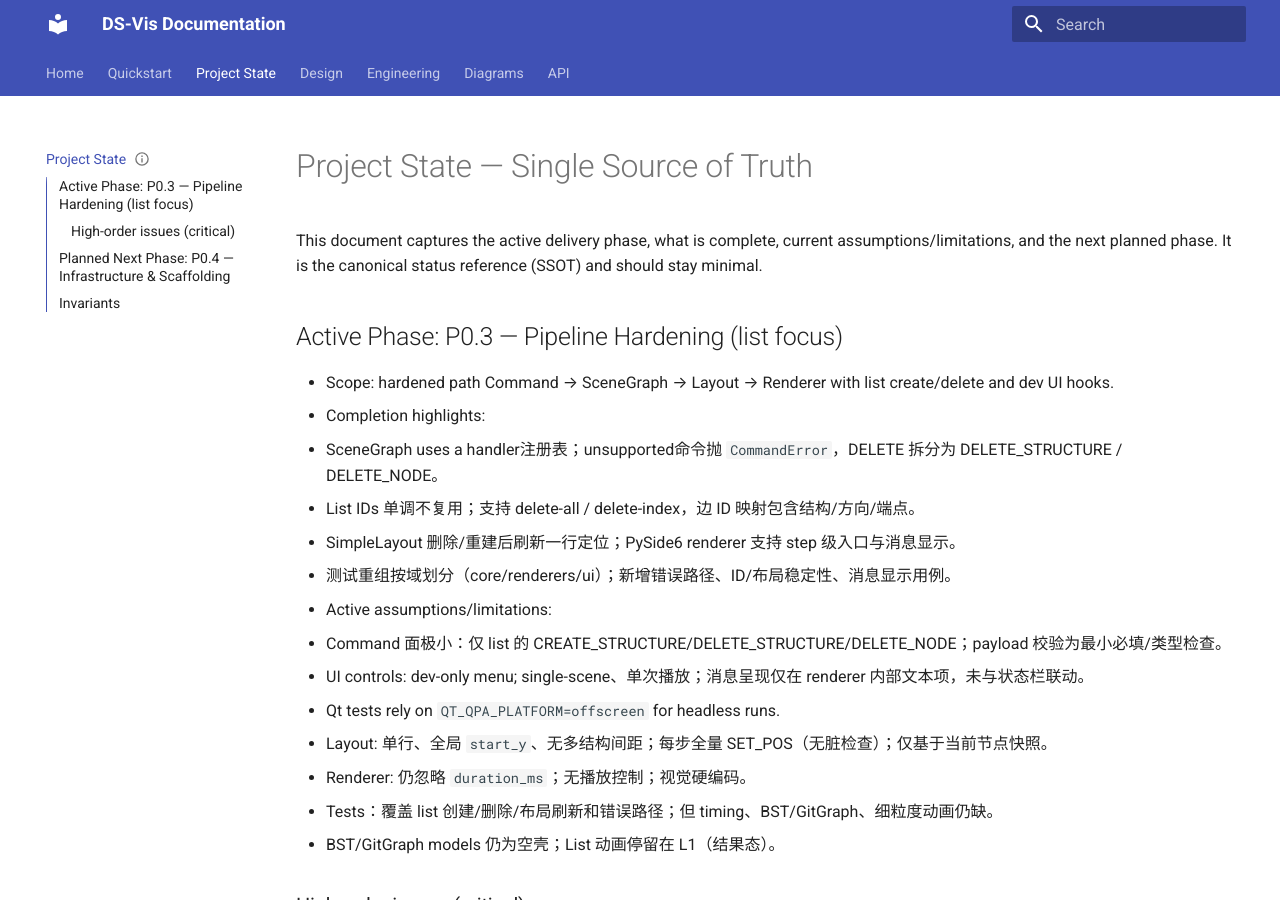
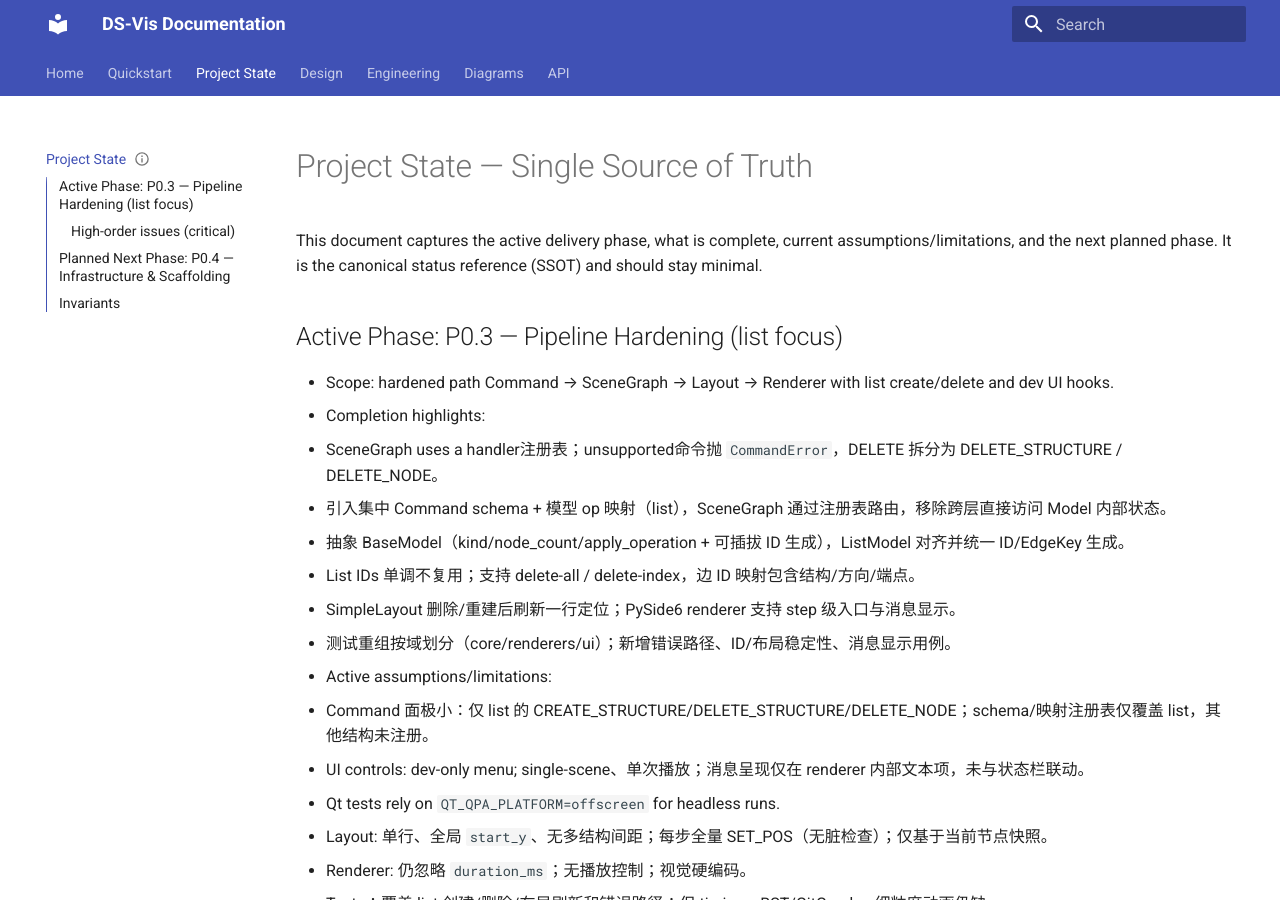
Before and after one commit to elecdot/ds-vis, an MkDocs documentation site: the page built from docs/project_state.md, in a window 1280 px wide and 900 px high. Built offline with MkDocs 1.6.1 and Material for MkDocs 9.7.7, drawn with Linux system fonts in a browser that asks for light colours.

```diff
--- a/docs/project_state.md
+++ b/docs/project_state.md
@@ -13,11 +13,13 @@ This document captures the active delivery phase, what is complete, current assu
 - Scope: hardened path Command → SceneGraph → Layout → Renderer with list create/delete and dev UI hooks.
 - Completion highlights:
   - SceneGraph uses a handler注册表；unsupported命令抛 `CommandError`，DELETE 拆分为 DELETE_STRUCTURE / DELETE_NODE。
+  - 引入集中 Command schema + 模型 op 映射（list），SceneGraph 通过注册表路由，移除跨层直接访问 Model 内部状态。
+  - 抽象 BaseModel（kind/node_count/apply_operation + 可插拔 ID 生成），ListModel 对齐并统一 ID/EdgeKey 生成。
   - List IDs 单调不复用；支持 delete-all / delete-index，边 ID 映射包含结构/方向/端点。
   - SimpleLayout 删除/重建后刷新一行定位；PySide6 renderer 支持 step 级入口与消息显示。
   - 测试重组按域划分（core/renderers/ui）；新增错误路径、ID/布局稳定性、消息显示用例。
 - Active assumptions/limitations:
-  - Command 面极小：仅 list 的 CREATE_STRUCTURE/DELETE_STRUCTURE/DELETE_NODE；payload 校验为最小必填/类型检查。
+  - Command 面极小：仅 list 的 CREATE_STRUCTURE/DELETE_STRUCTURE/DELETE_NODE；schema/映射注册表仅覆盖 list，其他结构未注册。
   - UI controls: dev-only menu; single-scene、单次播放；消息呈现仅在 renderer 内部文本项，未与状态栏联动。
   - Qt tests rely on `QT_QPA_PLATFORM=offscreen` for headless runs.
   - Layout: 单行、全局 `start_y`、无多结构间距；每步全量 SET_POS（无脏检查）；仅基于当前节点快照。
```
Also changed, not shown: other parts of docs/project_state.md (+1 -1 lines).
